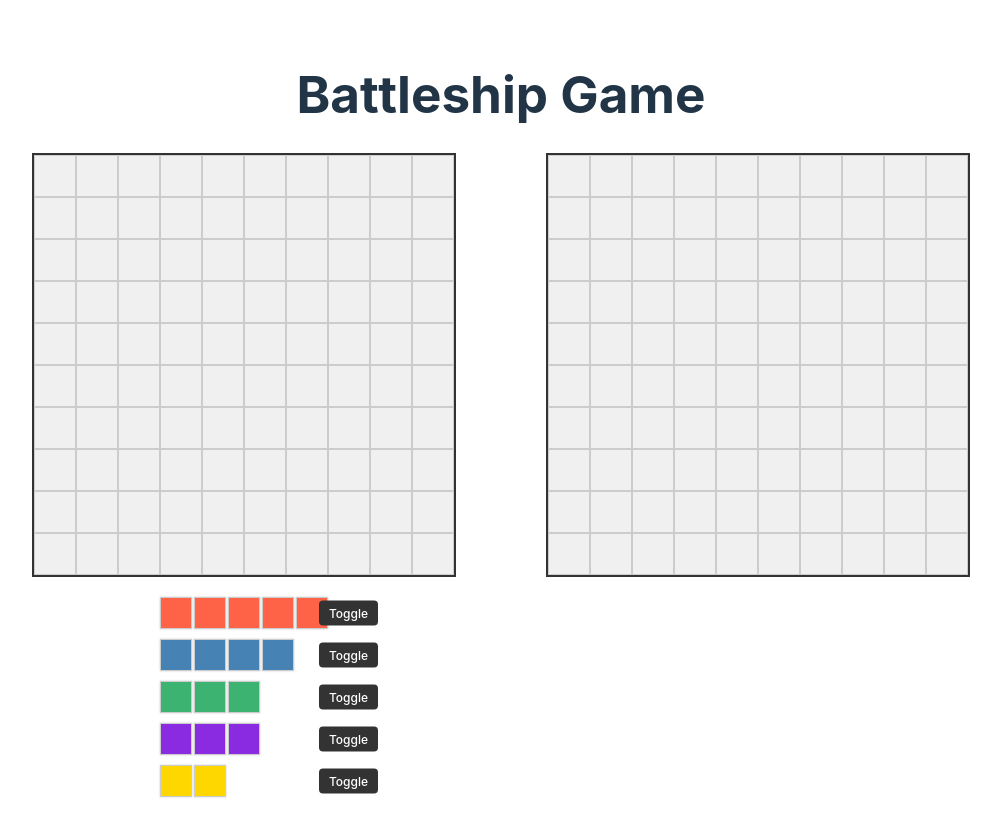
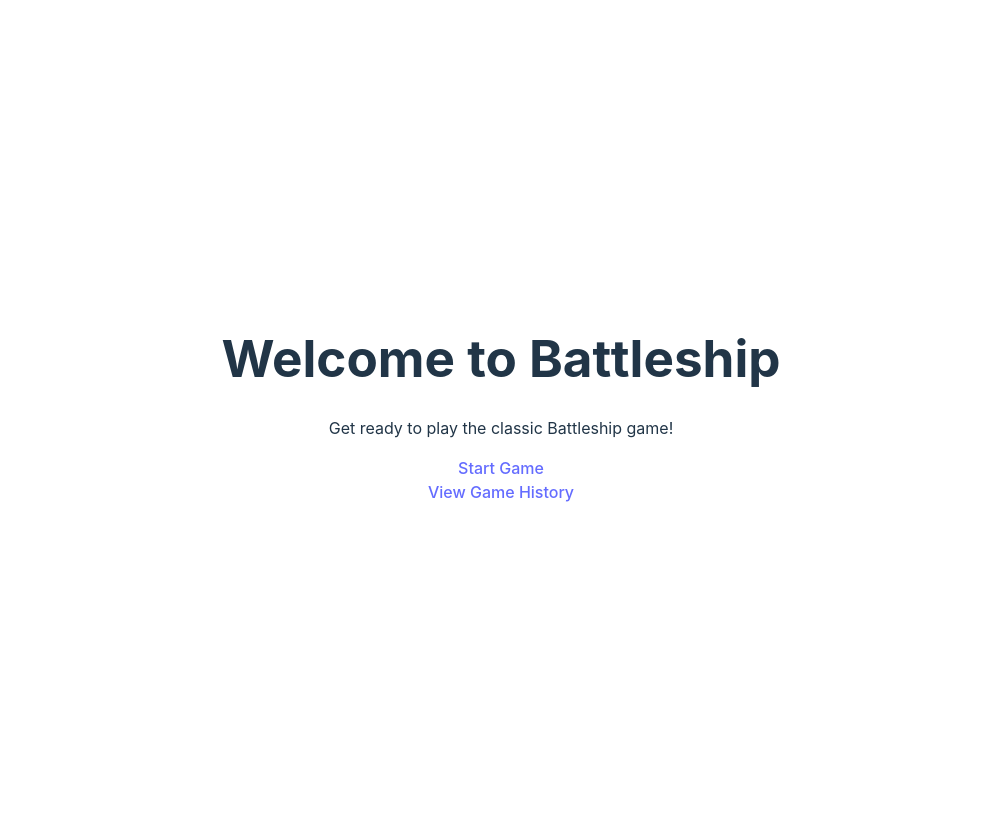
Before and after one commit to iamsuz/battleship-ui, a React (Vite) app: page / in a window 1280 px wide. Shown: the whole page, without its empty margins (139-1140 px from the left). After the commit the page ends 800 px from the top, so only its background shows below. Built offline with nearby package versions, Linux system fonts and the light colour scheme.

Commit message:
Adds the router

```diff
--- a/package.json
+++ b/package.json
@@ -11,7 +11,8 @@
 	},
 	"dependencies": {
 		"react": "^18.3.1",
-		"react-dom": "^18.3.1"
+		"react-dom": "^18.3.1",
+		"react-router-dom": "^7.1.3"
 	},
 	"devDependencies": {
 		"@eslint/js": "^9.17.0",
--- a/src/App.tsx
+++ b/src/App.tsx
@@ -1,11 +1,47 @@
 import React from "react";
+import { BrowserRouter as Router, Routes, Route, Link } from "react-router-dom";
 import "./App.css";
 import AttackBoard from "./components/ui/AttackBoard";
 import Board from "./components/ui/Board";
 
-const App: React.FC = () => {
+// Create a new History page (game history)
+const History: React.FC = () => {
 	return (
-		<div className="App container">
+		<div className="history-container">
+			<h1 className="history-title">Game History</h1>
+			<p className="history-description">
+				This is where the history of the games will be displayed.
+			</p>
+			<Link to="/" className="back-link">
+				Go back to the game
+			</Link>
+		</div>
+	);
+};
+
+const LandingPage: React.FC = () => {
+	return (
+		<div className="landing-container">
+			<h1 className="game-title">Welcome to Battleship</h1>
+			<p className="game-description">
+				Get ready to play the classic Battleship game!
+			</p>
+			<div className="navigation-links">
+				<Link to="/game" className="nav-link">
+					Start Game
+				</Link>
+				<br />
+				<Link to="/dashboard" className="nav-link">
+					View Game History
+				</Link>
+			</div>
+		</div>
+	);
+};
+
+const GamePage: React.FC = () => {
+	return (
+		<div className="game-container">
 			<h1 className="game-title">Battleship Game</h1>
 			<div className="game-layout">
 				<div className="board-wrapper offset-1">
@@ -15,8 +51,29 @@ const App: React.FC = () => {
 					<AttackBoard boardSize={10} />
 				</div>
 			</div>
+			<div className="navigation-links">
+				<Link to="/" className="nav-link">
+					Back to Home
+				</Link>
+				<br />
+				<Link to="/dashboard" className="nav-link">
+					View Game History
+				</Link>
+			</div>
 		</div>
 	);
 };
 
+const App: React.FC = () => {
+	return (
+		<Router>
+			<Routes>
+				<Route path="/" element={<LandingPage />} /> {/* Landing Page */}
+				<Route path="/game" element={<GamePage />} /> {/* Game Page */}
+				<Route path="/dashboard" element={<History />} /> {/* Game History */}
+			</Routes>
+		</Router>
+	);
+};
+
 export default App;
```
